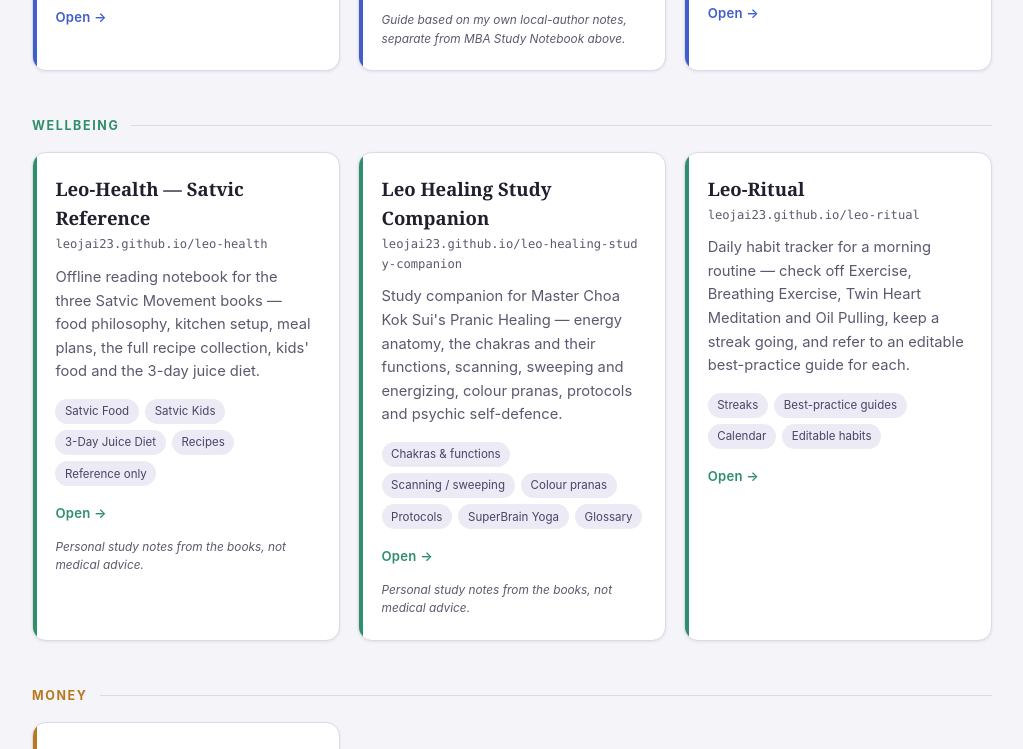
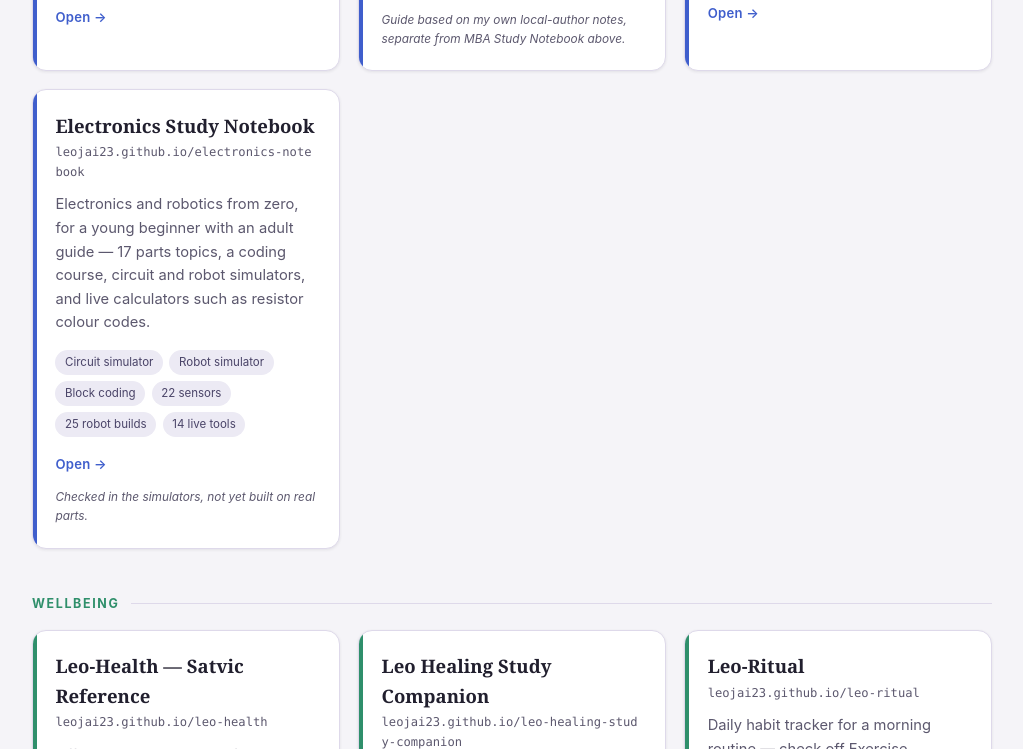
Before and after one commit to leojai23/leo-hub, a plain HTML site: page index.html in a window 1280 px wide. Shown: the part 734-1483 px from the top of the page, without its empty margins (128-1151 px from the left). Drawn offline with Linux system fonts and the light colour scheme.

Commit message:
Add Electronics Study Notebook tile to Learning section
Co-Authored-By: Claude Opus 5.5 <noreply@anthropic.com>

```diff
--- a/index.html
+++ b/index.html
@@ -457,6 +457,26 @@ footer.foot a { color: var(--accent); }
         <div class="open">Open</div>
       </article>
 
+      <article class="card">
+        <h3><a href="https://leojai23.github.io/electronics-notebook/">Electronics Study Notebook</a></h3>
+        <div class="host">leojai23.github.io/electronics-notebook</div>
+        <p class="desc">
+          Electronics and robotics from zero, for a young beginner with an adult
+          guide &mdash; 17 parts topics, a coding course, circuit and robot
+          simulators, and live calculators such as resistor colour codes.
+        </p>
+        <div class="chips">
+          <span>Circuit simulator</span>
+          <span>Robot simulator</span>
+          <span>Block coding</span>
+          <span>22 sensors</span>
+          <span>25 robot builds</span>
+          <span>14 live tools</span>
+        </div>
+        <div class="open">Open</div>
+        <p class="fineprint">Checked in the simulators, not yet built on real parts.</p>
+      </article>
+
     </div>
   </section>
 
--- a/sw.js
+++ b/sw.js
@@ -1,5 +1,5 @@
 // Leo Hub service worker — cache-first, offline shell.
-const CACHE = 'leo-hub-815d9a4f37';
+const CACHE = 'leo-hub-cf961fcb34';
 const ASSETS = ['./', './index.html', './manifest.json', './icon-192.png', './icon-512.png'];
 
 self.addEventListener('install', (e) => {
```
Also changed, not shown: 1 other file.
